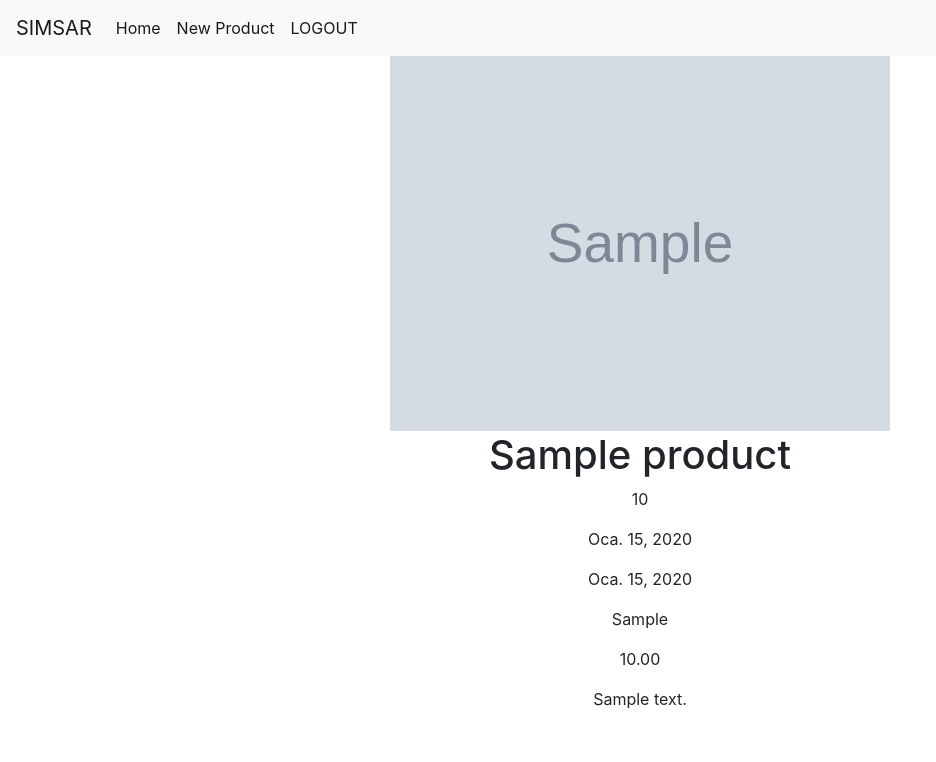
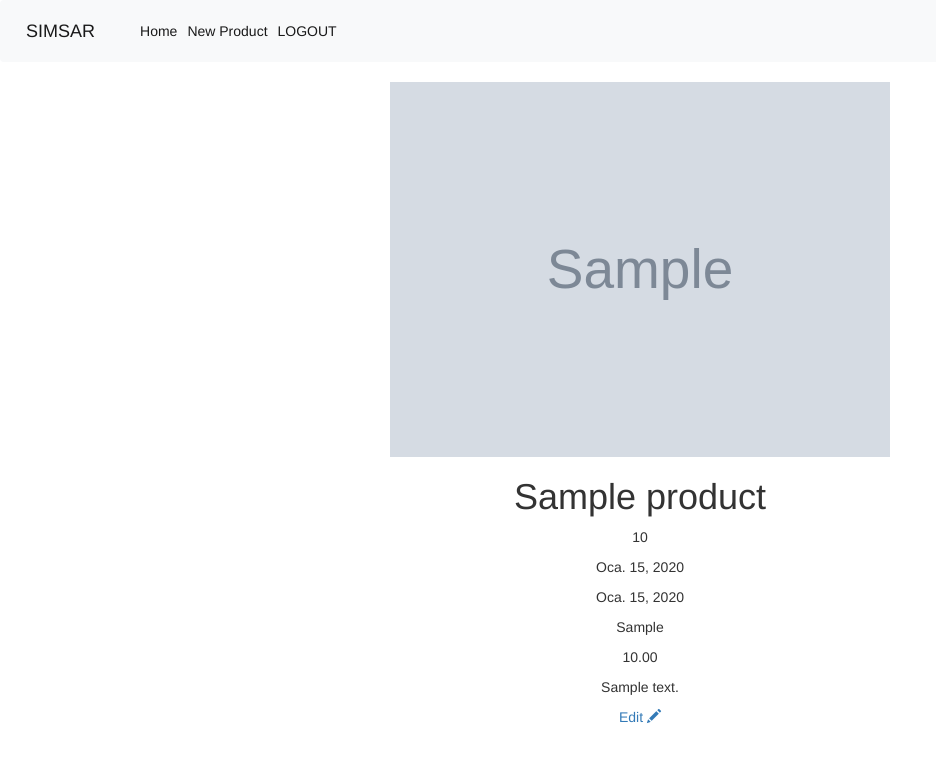
Before and after one commit to SimsarSE/simsar, a Django app: page /products/1 in a window 1280 px wide. Shown: the top 762 px of the page, without its empty margins (0-936 px from the left). Run offline with Django 3.2, Linux system fonts and the light colour scheme; a user stored in the database is signed in; tables that the repository leaves empty hold one stand-in row (values such as "Sample post"); grey boxes marked "Sample" are stand-in pictures; some libraries are stand-ins or nearby versions.

Commit message:
create edit view for product and authentication

```diff
--- a/product/templates/product/product_detail.html
+++ b/product/templates/product/product_detail.html
@@ -19,4 +19,11 @@
             <p>{{ product.product_content }}</p>
         </div>
     </div>
+
+    <div align="center">
+    {% if product.seller == request.user %}
+        <a href="{% url 'product_edit' pk=product.pk %}"> Edit <span class="glyphicon glyphicon-pencil"></span> </a>
+    {% endif %}
+
+    </div>
 {% endblock %}
--- a/product/urls.py
+++ b/product/urls.py
@@ -5,5 +5,6 @@ urlpatterns = [
     path('list', views.product_list, name='product_list'),
     path('new', views.product_new, name='product_new'),
     path('<int:pk>', views.product_detail, name='product_detail'),
+    path('<int:pk>/edit', views.product_edit, name='product_edit'),
     path('product/list', views.product_list, name='home'),
 ]
--- a/product/views.py
+++ b/product/views.py
@@ -13,18 +13,37 @@ def product_list(request):
 
 def product_new(request):
     current_user = request.user
-    if request.method == "POST":
-        form = ProductForm(request.POST, request.FILES)
-        if form.is_valid():
-            product = form.save(commit=False)
-            product.seller = current_user
-            product.save()
-            return redirect('product_detail', pk=product.pk)
+    if current_user:
+        if request.method == "POST":
+            form = ProductForm(request.POST, request.FILES)
+            if form.is_valid():
+                product = form.save(commit=False)
+                product.seller = current_user
+                product.save()
+                return redirect('product_detail', pk=product.pk)
+        else:
+            form = ProductForm()
+        return render(request, 'product/product_edit.html', {'form': form})
     else:
-        form = ProductForm()
-    return render(request, 'product/product_edit.html', {'form': form})
-
+        return render(request, 'product/product_list.html')
 
 def product_detail(request, pk):
     product = get_object_or_404(Product, pk=pk)
     return render(request, 'product/product_detail.html', {'product': product})
+
+def product_edit(request, pk):
+    current_user = request.user
+    product = get_object_or_404(Product, pk=pk)
+    if current_user == product.seller:
+        if request.method == "POST":
+            form = ProductForm(request.POST, request.FILES, instance=product)
+            if form.is_valid():
+                product = form.save(commit=False)
+                product.seller = current_user
+                product.save()
+                return redirect('product_detail', pk=product.pk)
+        else:
+            form = ProductForm(instance=product)
+        return render(request, 'product/product_edit.html', {'form': form})
+    else:
+        return render(request, 'product/product_list.html')
--- a/users/templates/base.html
+++ b/users/templates/base.html
@@ -6,7 +6,8 @@
     <link rel="stylesheet" href="https://stackpath.bootstrapcdn.com/bootstrap/4.1.3/css/bootstrap.min.css">
     <link rel="stylesheet" href="https://stackpath.bootstrapcdn.com/bootstrap/4.1.3/js/bootstrap.min.js">
     <link rel="stylesheet" href="https://stackpath.bootstrapcdn.com/bootstrap/4.1.3/js/bootstrap.bundle.min.js">
-
+    <link href='//fonts.googleapis.com/css?family=Lobster&subset=latin,latin-ext' rel='stylesheet' type='text/css'>
+    <link rel="stylesheet" href="https://maxcdn.bootstrapcdn.com/bootstrap/3.3.7/css/bootstrap.min.css">
 </head>
 <body>
 <main>
```
